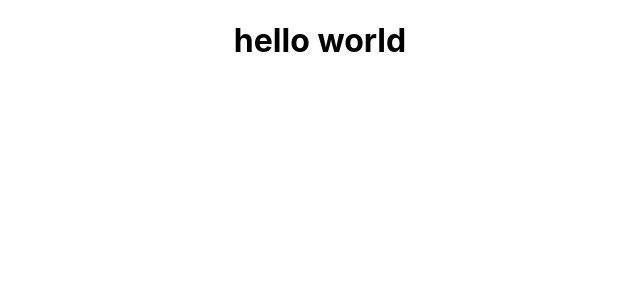
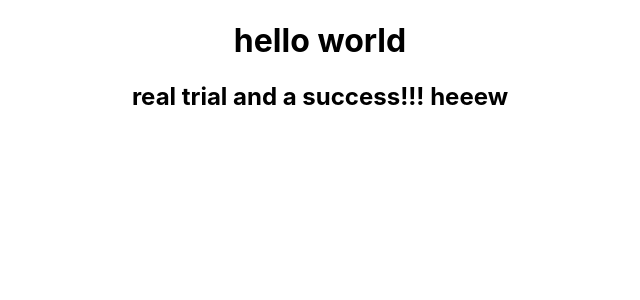
Before and after one commit to techla2019/one, a React (Create React App) app: page / in a window 1280 px wide. Shown: the top 300 px of the page, without its empty margins (320-960 px from the left). Built offline with nearby package versions, Linux system fonts and the light colour scheme.

Commit message:
final touch

```diff
--- a/src/App.js
+++ b/src/App.js
@@ -4,7 +4,11 @@ import './App.css';
 function App() {
   return (
     <div className="App">
+      <>
       <h1>hello world</h1>
+      <h2>real trial and a success!!! heeew</h2>
+      </>
+
     </div>
   );
 }
```
